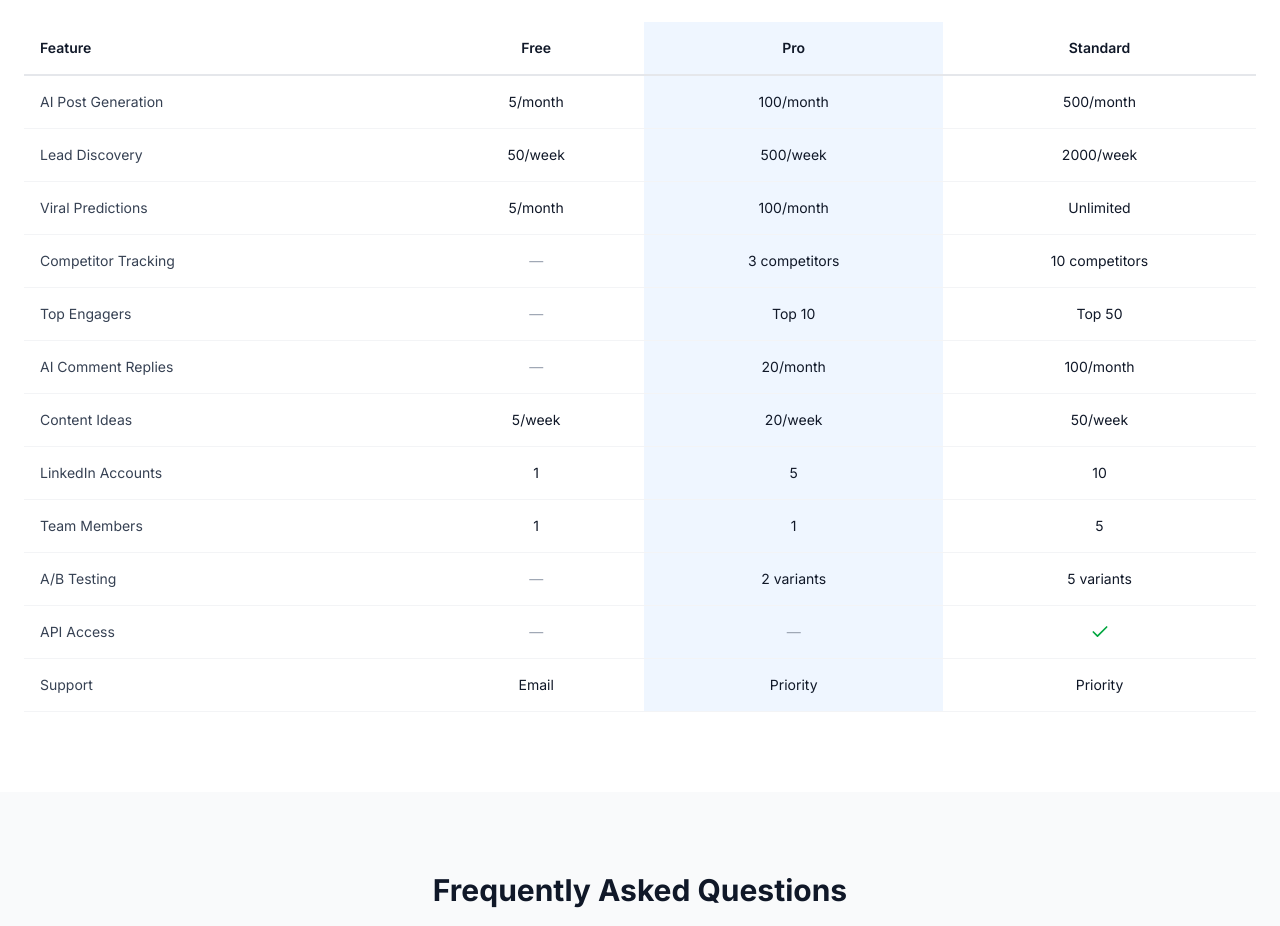
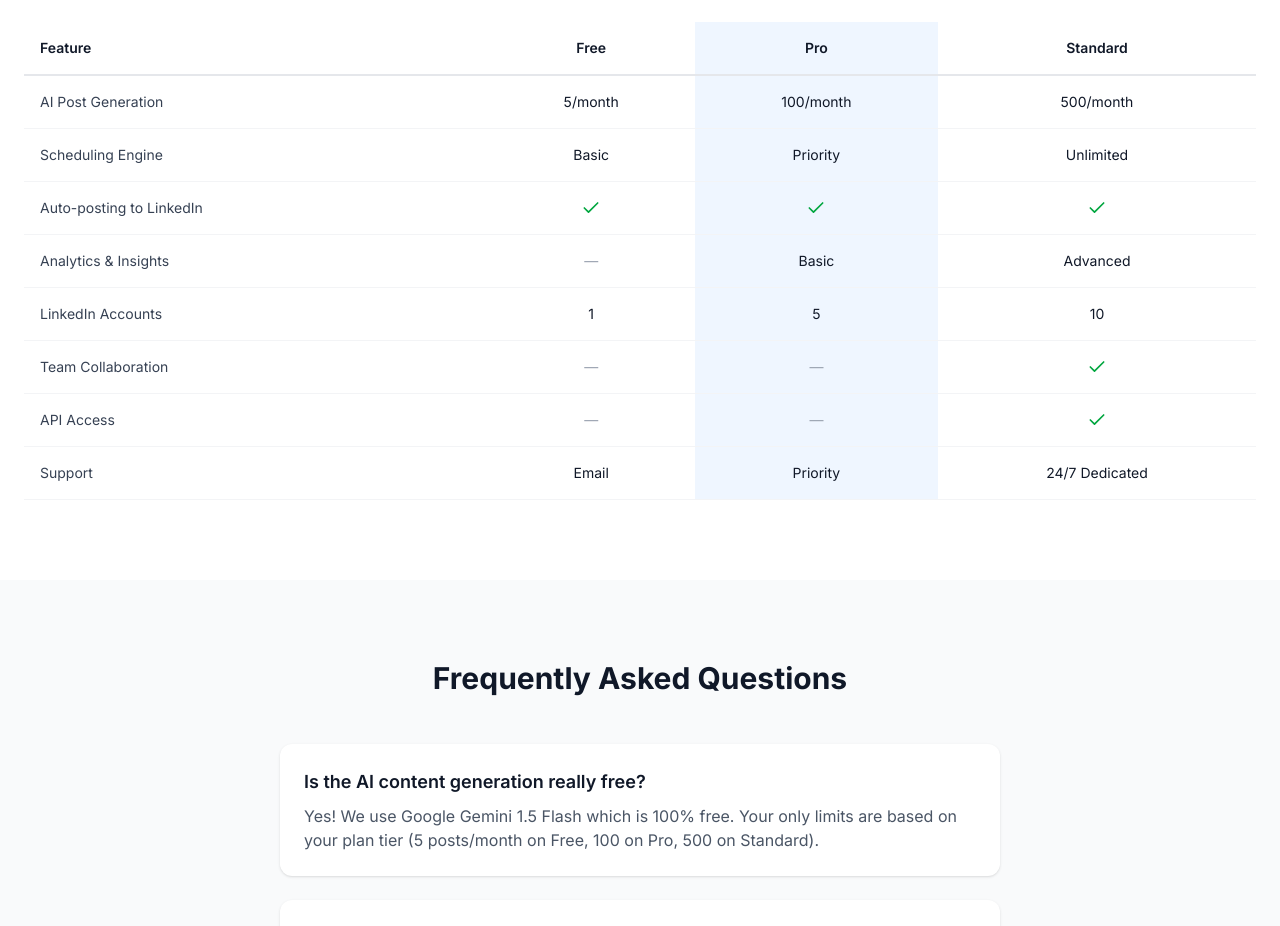
Before and after one commit to darshitp091/Linked_AI, a Next.js app: page /pricing in a window 1280 px wide. Shown: the part 1420-2346 px from the top of the page. Built offline with nearby package versions, Linux system fonts and the light colour scheme; no server answers.

Commit message:
fix: resolve checkout page client-side error and update pricing comparison table

```diff
--- a/src/app/(dashboard)/checkout/page.tsx
+++ b/src/app/(dashboard)/checkout/page.tsx
@@ -4,7 +4,7 @@ import { useState, useEffect } from 'react'
 import { useRouter, useSearchParams } from 'next/navigation'
 import { createClient } from '@/lib/supabase/client'
 import { Button } from '@/components/ui/button'
-import { ArrowLeft, Check, Sparkles, Zap, Star, Shield, CreditCard } from 'lucide-react'
+import { ArrowLeft, Check, Sparkles, Zap, Star, Shield, CreditCard, X } from 'lucide-react'
 
 declare global {
   interface Window {
@@ -44,7 +44,9 @@ const planDetails = {
   },
 }
 
-export default function CheckoutPage() {
+import { Suspense } from 'react'
+
+function CheckoutContent() {
   const router = useRouter()
   const searchParams = useSearchParams()
   const planId = searchParams.get('plan') as 'pro' | 'standard'
@@ -347,3 +349,11 @@ export default function CheckoutPage() {
     </div>
   )
 }
+
+export default function CheckoutPage() {
+  return (
+    <Suspense fallback={<div className="min-h-screen bg-gray-50 flex items-center justify-center p-6"><div className="w-8 h-8 border-2 border-primary border-t-transparent rounded-full animate-spin"></div></div>}>
+      <CheckoutContent />
+    </Suspense>
+  )
+}
--- a/src/app/(marketing)/pricing/page.tsx
+++ b/src/app/(marketing)/pricing/page.tsx
@@ -336,40 +336,22 @@ export default function PricingPage() {
                   <td className="py-4 px-4 text-center text-sm text-gray-900">500/month</td>
                 </tr>
                 <tr className="border-b border-gray-100">
-                  <td className="py-4 px-4 text-sm text-gray-700">Lead Discovery</td>
-                  <td className="py-4 px-4 text-center text-sm text-gray-900">50/week</td>
-                  <td className="py-4 px-4 text-center text-sm text-gray-900 bg-blue-50">500/week</td>
-                  <td className="py-4 px-4 text-center text-sm text-gray-900">2000/week</td>
-                </tr>
-                <tr className="border-b border-gray-100">
-                  <td className="py-4 px-4 text-sm text-gray-700">Viral Predictions</td>
-                  <td className="py-4 px-4 text-center text-sm text-gray-900">5/month</td>
-                  <td className="py-4 px-4 text-center text-sm text-gray-900 bg-blue-50">100/month</td>
+                  <td className="py-4 px-4 text-sm text-gray-700">Scheduling Engine</td>
+                  <td className="py-4 px-4 text-center text-sm text-gray-900">Basic</td>
+                  <td className="py-4 px-4 text-center text-sm text-gray-900 bg-blue-50">Priority</td>
                   <td className="py-4 px-4 text-center text-sm text-gray-900">Unlimited</td>
                 </tr>
                 <tr className="border-b border-gray-100">
-                  <td className="py-4 px-4 text-sm text-gray-700">Competitor Tracking</td>
-                  <td className="py-4 px-4 text-center text-sm text-gray-400">—</td>
-                  <td className="py-4 px-4 text-center text-sm text-gray-900 bg-blue-50">3 competitors</td>
-                  <td className="py-4 px-4 text-center text-sm text-gray-900">10 competitors</td>
+                  <td className="py-4 px-4 text-sm text-gray-700">Auto-posting to LinkedIn</td>
+                  <td className="py-4 px-4 text-center text-sm"><Check className="w-5 h-5 text-green-600 mx-auto" /></td>
+                  <td className="py-4 px-4 text-center text-sm bg-blue-50"><Check className="w-5 h-5 text-green-600 mx-auto" /></td>
+                  <td className="py-4 px-4 text-center text-sm"><Check className="w-5 h-5 text-green-600 mx-auto" /></td>
                 </tr>
                 <tr className="border-b border-gray-100">
-                  <td className="py-4 px-4 text-sm text-gray-700">Top Engagers</td>
+                  <td className="py-4 px-4 text-sm text-gray-700">Analytics & Insights</td>
                   <td className="py-4 px-4 text-center text-sm text-gray-400">—</td>
-                  <td className="py-4 px-4 text-center text-sm text-gray-900 bg-blue-50">Top 10</td>
-                  <td className="py-4 px-4 text-center text-sm text-gray-900">Top 50</td>
-                </tr>
-                <tr className="border-b border-gray-100">
-                  <td className="py-4 px-4 text-sm text-gray-700">AI Comment Replies</td>
-                  <td className="py-4 px-4 text-center text-sm text-gray-400">—</td>
-                  <td className="py-4 px-4 text-center text-sm text-gray-900 bg-blue-50">20/month</td>
-                  <td className="py-4 px-4 text-center text-sm text-gray-900">100/month</td>
-                </tr>
-                <tr className="border-b border-gray-100">
-                  <td className="py-4 px-4 text-sm text-gray-700">Content Ideas</td>
-                  <td className="py-4 px-4 text-center text-sm text-gray-900">5/week</td>
-                  <td className="py-4 px-4 text-center text-sm text-gray-900 bg-blue-50">20/week</td>
-                  <td className="py-4 px-4 text-center text-sm text-gray-900">50/week</td>
+                  <td className="py-4 px-4 text-center text-sm text-gray-900 bg-blue-50">Basic</td>
+                  <td className="py-4 px-4 text-center text-sm text-gray-900">Advanced</td>
                 </tr>
                 <tr className="border-b border-gray-100">
                   <td className="py-4 px-4 text-sm text-gray-700">LinkedIn Accounts</td>
@@ -378,16 +360,10 @@ export default function PricingPage() {
                   <td className="py-4 px-4 text-center text-sm text-gray-900">10</td>
                 </tr>
                 <tr className="border-b border-gray-100">
-                  <td className="py-4 px-4 text-sm text-gray-700">Team Members</td>
-                  <td className="py-4 px-4 text-center text-sm text-gray-900">1</td>
-                  <td className="py-4 px-4 text-center text-sm text-gray-900 bg-blue-50">1</td>
-                  <td className="py-4 px-4 text-center text-sm text-gray-900">5</td>
-                </tr>
-                <tr className="border-b border-gray-100">
-                  <td className="py-4 px-4 text-sm text-gray-700">A/B Testing</td>
+                  <td className="py-4 px-4 text-sm text-gray-700">Team Collaboration</td>
                   <td className="py-4 px-4 text-center text-sm text-gray-400">—</td>
-                  <td className="py-4 px-4 text-center text-sm text-gray-900 bg-blue-50">2 variants</td>
-                  <td className="py-4 px-4 text-center text-sm text-gray-900">5 variants</td>
+                  <td className="py-4 px-4 text-center text-sm text-gray-400 bg-blue-50">—</td>
+                  <td className="py-4 px-4 text-center text-sm"><Check className="w-5 h-5 text-green-600 mx-auto" /></td>
                 </tr>
                 <tr className="border-b border-gray-100">
                   <td className="py-4 px-4 text-sm text-gray-700">API Access</td>
@@ -399,7 +375,7 @@ export default function PricingPage() {
                   <td className="py-4 px-4 text-sm text-gray-700">Support</td>
                   <td className="py-4 px-4 text-center text-sm text-gray-900">Email</td>
                   <td className="py-4 px-4 text-center text-sm text-gray-900 bg-blue-50">Priority</td>
-                  <td className="py-4 px-4 text-center text-sm text-gray-900">Priority</td>
+                  <td className="py-4 px-4 text-center text-sm text-gray-900">24/7 Dedicated</td>
                 </tr>
               </tbody>
             </table>
```
